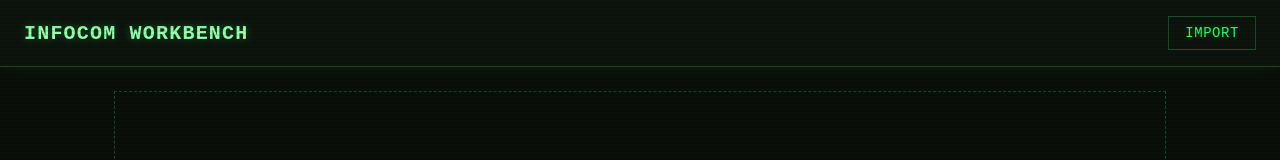
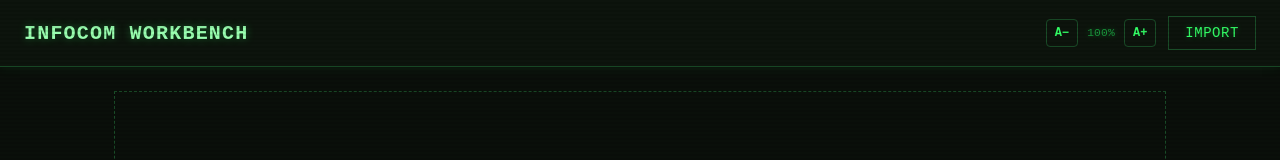
Before and after one commit to wmfmorgan/wfm-trinity, a React (Vite) app: page / in a window 1280 px wide. Shown: the top 160 px of the page. Built offline with nearby package versions, Linux system fonts and the light colour scheme.

Commit message:
feat: echo commands in transcript and UI font scale
Show "> command" in the CRT log before each game reply, and add A−/A+
controls (library + play) to zoom whole-UI rem-based text size with
localStorage persistence.

```diff
--- /dev/null
+++ b/src/app/UiScaleControl.module.css
@@ -0,0 +1,47 @@
+.root {
+  display: inline-flex;
+  align-items: center;
+  gap: 0.2rem;
+  flex-shrink: 0;
+}
+
+.btn {
+  appearance: none;
+  border: 1px solid var(--crt-border);
+  border-radius: 4px;
+  background: transparent;
+  color: var(--crt-fg);
+  font-family: var(--crt-font);
+  font-size: 0.75rem;
+  font-weight: 600;
+  line-height: 1;
+  min-width: 2rem;
+  min-height: 1.75rem;
+  padding: 0.2rem 0.35rem;
+  cursor: pointer;
+}
+
+.btn:hover:not(:disabled) {
+  color: var(--crt-fg-bright);
+  border-color: var(--crt-fg-dim);
+  background: rgba(51, 255, 102, 0.08);
+}
+
+.btn:disabled {
+  opacity: 0.35;
+  cursor: not-allowed;
+}
+
+.btn:focus-visible {
+  outline: 2px solid var(--crt-fg);
+  outline-offset: 2px;
+}
+
+.label {
+  min-width: 2.5rem;
+  text-align: center;
+  font-size: 0.7rem;
+  color: var(--crt-fg-dim);
+  font-variant-numeric: tabular-nums;
+  letter-spacing: 0.02em;
+}
--- /dev/null
+++ b/src/app/UiScaleControl.tsx
@@ -0,0 +1,72 @@
+import { useCallback, useEffect, useState } from 'react'
+import {
+  applyUiScale,
+  DEFAULT_UI_SCALE,
+  readUiScale,
+  stepUiScale,
+  writeUiScale,
+  type UiScale,
+} from './uiPrefs'
+import styles from './UiScaleControl.module.css'
+
+export interface UiScaleControlProps {
+  /** Compact toolbar styling for status bars */
+  className?: string
+}
+
+/**
+ * A− / A+ control for whole-UI font scale (persisted in localStorage).
+ */
+export function UiScaleControl({ className }: UiScaleControlProps) {
+  const [scale, setScale] = useState<UiScale>(DEFAULT_UI_SCALE)
+
+  useEffect(() => {
+    const initial = readUiScale()
+    setScale(initial)
+    applyUiScale(initial)
+  }, [])
+
+  const change = useCallback((direction: 1 | -1) => {
+    setScale((prev) => {
+      const next = stepUiScale(prev, direction)
+      writeUiScale(next)
+      applyUiScale(next)
+      return next
+    })
+  }, [])
+
+  const pct = Math.round(scale * 100)
+
+  return (
+    <div
+      className={[styles.root, className].filter(Boolean).join(' ')}
+      role="group"
+      aria-label="Interface text size"
+      data-testid="ui-scale-control"
+    >
+      <button
+        type="button"
+        className={styles.btn}
+        onClick={() => change(-1)}
+        disabled={scale <= 0.85}
+        aria-label="Decrease text size"
+        data-testid="ui-scale-down"
+      >
+        A−
+      </button>
+      <span className={styles.label} data-testid="ui-scale-label" title="Text size">
+        {pct}%
+      </span>
+      <button
+        type="button"
+        className={styles.btn}
+        onClick={() => change(1)}
+        disabled={scale >= 1.5}
+        aria-label="Increase text size"
+        data-testid="ui-scale-up"
+      >
+        A+
+      </button>
+    </div>
+  )
+}
--- /dev/null
+++ b/src/app/uiPrefs.ts
@@ -0,0 +1,52 @@
+/**
+ * UI preferences persisted in localStorage (font scale / zoom).
+ */
+
+export const UI_SCALE_STEPS = [0.85, 1, 1.15, 1.3, 1.5] as const
+export type UiScale = (typeof UI_SCALE_STEPS)[number]
+
+export const UI_SCALE_STORAGE_KEY = 'infocom-workbench.uiScale'
+export const DEFAULT_UI_SCALE: UiScale = 1
+
+export function isUiScale(n: number): n is UiScale {
+  return (UI_SCALE_STEPS as readonly number[]).includes(n)
+}
+
+export function readUiScale(): UiScale {
+  try {
+    const raw = localStorage.getItem(UI_SCALE_STORAGE_KEY)
+    if (raw == null) return DEFAULT_UI_SCALE
+    const n = Number(raw)
+    if (isUiScale(n)) return n
+  } catch {
+    /* private mode / SSR */
+  }
+  return DEFAULT_UI_SCALE
+}
+
+export function writeUiScale(scale: UiScale): void {
+  try {
+    localStorage.setItem(UI_SCALE_STORAGE_KEY, String(scale))
+  } catch {
+    /* ignore quota / private mode */
+  }
+}
+
+/** Apply scale to the document root (drives rem-based layout + text). */
+export function applyUiScale(scale: UiScale): void {
+  if (typeof document === 'undefined') return
+  document.documentElement.style.setProperty('--ui-scale', String(scale))
+  document.documentElement.dataset.uiScale = String(scale)
+}
+
+export function stepUiScale(
+  current: UiScale,
+  direction: 1 | -1,
+): UiScale {
+  const idx = UI_SCALE_STEPS.indexOf(current)
+  const next = Math.min(
+    UI_SCALE_STEPS.length - 1,
+    Math.max(0, idx + direction),
+  )
+  return UI_SCALE_STEPS[next]!
+}
--- a/src/features/library/LibraryScreen.tsx
+++ b/src/features/library/LibraryScreen.tsx
@@ -1,4 +1,5 @@
 import { useEffect, useId, useState, type ChangeEvent } from 'react'
+import { UiScaleControl } from '../../app/UiScaleControl'
 import type { LibraryGame } from '../../domain/types'
 import { getCover } from '../../persistence/libraryRepo'
 import { getLatestAutosave } from '../../persistence/saveRepo'
@@ -205,6 +206,7 @@
           Infocom Workbench
         </h1>
         <div className={styles.headerActions}>
+          <UiScaleControl />
           <label className={styles.importLabel}>
             Import
             <input
--- a/src/features/play/PlayWorkbench.tsx
+++ b/src/features/play/PlayWorkbench.tsx
@@ -1,4 +1,5 @@
 import { useCallback, useEffect, useMemo, useState } from 'react'
+import { UiScaleControl } from '../../app/UiScaleControl'
 import { commandForDir } from '../../domain/directions'
 import type { Direction } from '../../domain/types'
 import { COMMON_VERBS } from '../../domain/verbs'
@@ -223,6 +224,7 @@
         <div className={styles.statusMain}>
           <StatusBar title={title} status={snapshot.status} />
         </div>
+        <UiScaleControl />
       </header>
 
       {showMediumTabs && (
--- a/src/features/play/gameSession.ts
+++ b/src/features/play/gameSession.ts
@@ -19,6 +19,16 @@
 /** Detect movement direction from a submitted command line. */
 export function detectMoveDir(line: string): Direction | null {
   return normalizeExitDir(line)
+}
+
+/**
+ * Format a player command for the transcript (classic IF: "> north").
+ * Empty/whitespace commands produce no echo.
+ */
+export function formatCommandEcho(line: string): string {
+  const trimmed = line.trim()
+  if (!trimmed) return ''
+  return `> ${trimmed}\n`
 }
 
 export async function startNewSession(
@@ -96,10 +106,16 @@
   const history =
     trimmed.length > 0 ? [...session.history, trimmed] : session.history
 
+  // Echo the command in the transcript before game output so the log reads
+  // as a natural IF session: "> north\nYou walk north..."
+  const echo = formatCommandEcho(line)
+  const fullTranscript =
+    session.fullTranscript + echo + snapshot.transcriptDelta
+
   return {
     gameId: session.gameId,
     snapshot,
-    fullTranscript: session.fullTranscript + snapshot.transcriptDelta,
+    fullTranscript,
     map,
     history,
     turn,
--- a/src/main.tsx
+++ b/src/main.tsx
@@ -1,7 +1,11 @@
 import { StrictMode } from 'react'
 import { createRoot } from 'react-dom/client'
+import App from './App'
+import { applyUiScale, readUiScale } from './app/uiPrefs'
 import './styles/global.css'
-import App from './App.tsx'
+
+// Restore UI zoom before first paint so layout doesn't jump.
+applyUiScale(readUiScale())
 
 createRoot(document.getElementById('root')!).render(
   <StrictMode>
--- a/src/styles/global.css
+++ b/src/styles/global.css
@@ -1,4 +1,9 @@
 @import './tokens.css';
+
+html {
+  /* Base 16px × UI scale so rem-based UI grows with A+/A− */
+  font-size: calc(16px * var(--ui-scale, 1));
+}
 
 html,
 body,
--- a/src/styles/tokens.css
+++ b/src/styles/tokens.css
@@ -1,4 +1,6 @@
 :root {
+  /* Whole-UI zoom (A−/A+). Applied as html font-size so rem scales everywhere. */
+  --ui-scale: 1;
   --crt-bg: #0a0f0a;
   --crt-fg: #33ff66;
   --crt-fg-dim: #1a993d;
@@ -12,10 +14,10 @@
   --crt-glow: 0 0 6px rgba(51, 255, 102, 0.3);
   --crt-glow-strong: 0 0 8px rgba(51, 255, 102, 0.4);
   --crt-panel-glow: 0 0 12px rgba(51, 255, 102, 0.08);
-  --rail-width: 220px;
-  --map-min-width: 280px;
-  --status-height: 40px;
-  --feelies-height: 56px;
+  --rail-width: 13.75rem; /* 220px at 16px root */
+  --map-min-width: 17.5rem;
+  --status-height: 2.5rem;
+  --feelies-height: 3.5rem;
 }
 
 @media (prefers-reduced-motion: reduce) {
```
Also changed, not shown: 2 other files (tests, documents, lock files or other folders).
